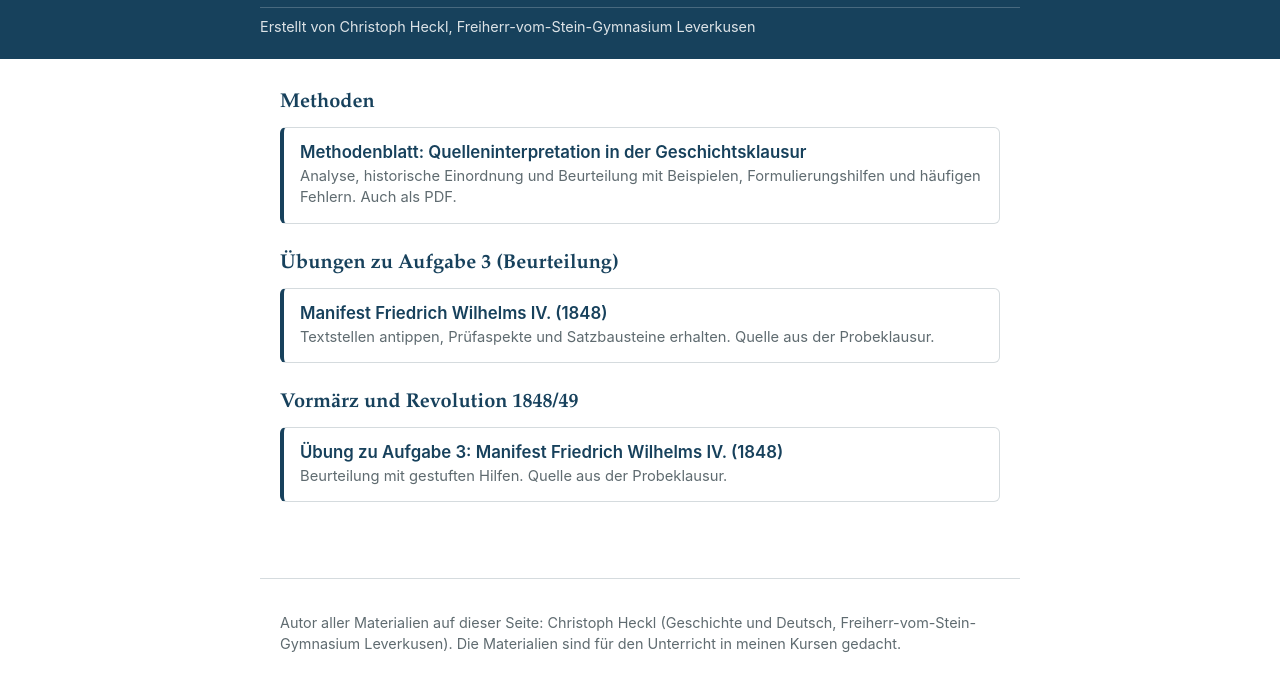
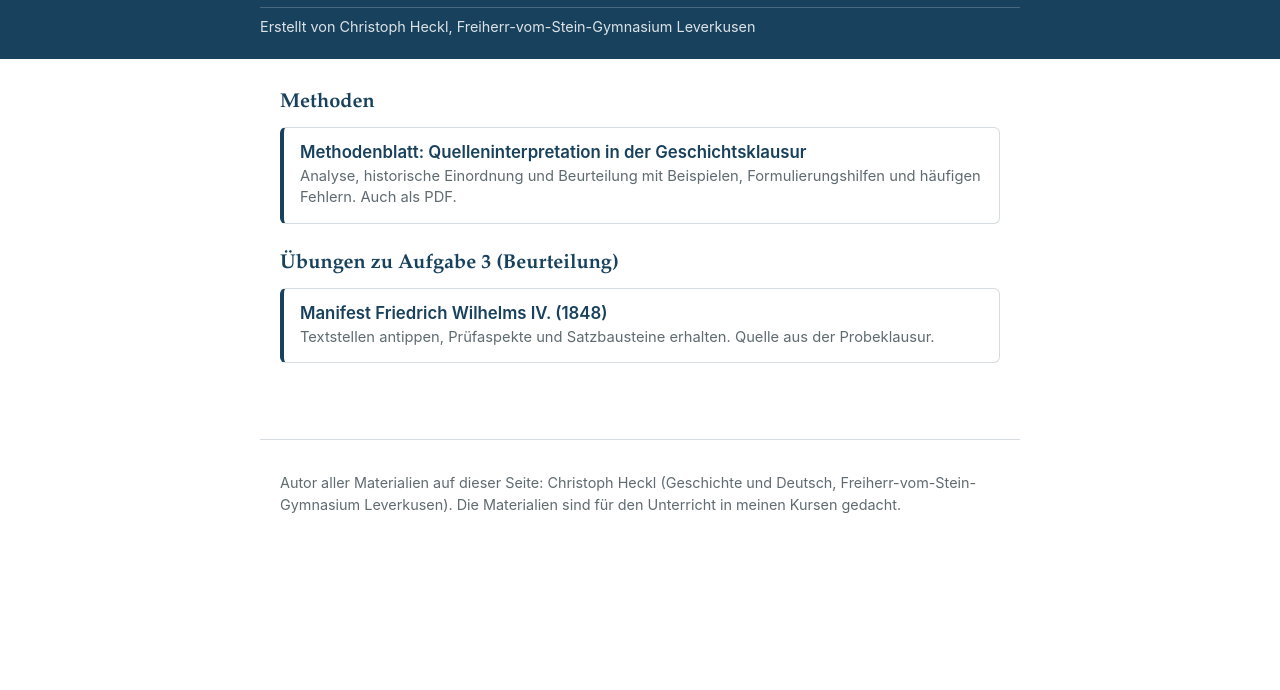
Before and after one commit to chrheckl-ai/geschichte-gk, a plain HTML site: page index.html in a window 1280 px wide. Shown: the part 88-778 px from the top of the page. Drawn offline with Linux system fonts and the light colour scheme.

Commit message:
Startseite entschlackt, Glossar- und Kontext-Überschrift in der Manifest-Übung angepasst
Co-Authored-By: Claude Opus 5.5 <noreply@anthropic.com>
Claude-Session: https://claude.ai/code/session_014CiXoh9R7oM7zL64Mh3wJS

```diff
--- a/index.html
+++ b/index.html
@@ -63,15 +63,6 @@
       </a>
     </li>
   </ul>
-  <h2>Vormärz und Revolution 1848/49</h2>
-  <ul>
-    <li>
-      <a class="eintrag" href="vormaerz-1848/manifest-fw4.html">
-        <span class="titel">Übung zu Aufgabe 3: Manifest Friedrich Wilhelms IV. (1848)</span>
-        <span class="info">Beurteilung mit gestuften Hilfen. Quelle aus der Probeklausur.</span>
-      </a>
-    </li>
-  </ul>
 </main>
 <footer>
   <p>Autor aller Materialien auf dieser Seite: Christoph Heckl (Geschichte und Deutsch, Freiherr-vom-Stein-Gymnasium Leverkusen). Die Materialien sind für den Unterricht in meinen Kursen gedacht.</p>
```
Also changed, not shown: vormaerz-1848/manifest-fw4.html (+2 -2 lines).
